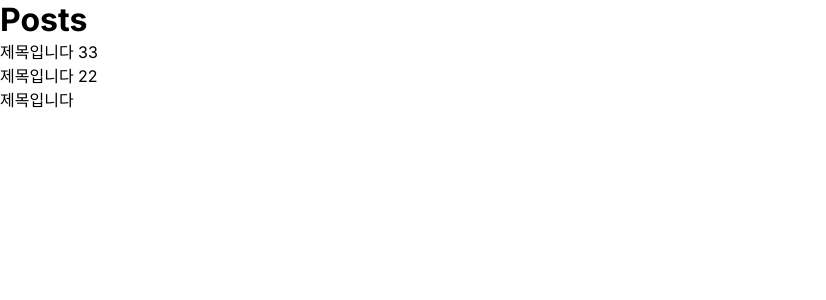
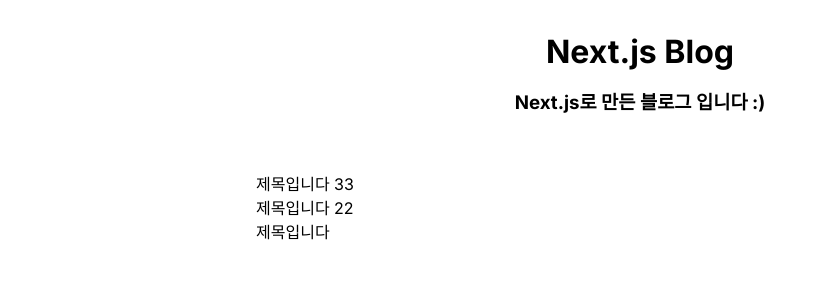
Before and after one commit to foreknowledge/nextjs-markdown-blog, a Next.js app: page / in a window 1280 px wide. Shown: the top 300 px of the page, without its empty margins (0-826 px from the left). Built offline with nearby package versions, Linux system fonts and the light colour scheme.

Commit message:
feat: Home page styling

```diff
--- a/src/pages/index.tsx
+++ b/src/pages/index.tsx
@@ -4,8 +4,14 @@
 import { GetStaticProps } from 'next';
 import { Inter } from 'next/font/google';
 import Head from 'next/head';
+import styles from '@/styles/home.module.css';
 
 const inter = Inter({ subsets: ['latin'] });
+
+const metadata = {
+  title: 'Next.js Blog',
+  description: 'Next.js로 만든 블로그 입니다 :)',
+};
 
 interface Props {
   allPostsData: PostMeta[];
@@ -15,13 +21,16 @@
   return (
     <>
       <Head>
-        <title>Next.js Blog</title>
-        <meta name="description" content="Next.js로 만든 블로그 입니다." />
+        <title>{metadata.title}</title>
+        <meta name="description" content={metadata.description} />
         <meta name="viewport" content="width=device-width, initial-scale=1" />
         <link rel="icon" href="/favicon.ico" />
       </Head>
-      <main className={inter.className}>
-        <h1>Posts</h1>
+      <main className={`${styles.container} ${inter.className}`}>
+        <header className={styles.header}>
+          <h1 className={styles.title}>{metadata.title}</h1>
+          <h3 className={styles.description}>{metadata.description}</h3>
+        </header>
         <PostList posts={allPostsData} />
       </main>
     </>
--- a/src/styles/globals.css
+++ b/src/styles/globals.css
@@ -14,3 +14,9 @@
   color: inherit;
   text-decoration: none;
 }
+
+li {
+  list-style: none;
+  padding: 0;
+  margin: 0;
+}
--- /dev/null
+++ b/src/styles/home.module.css
@@ -0,0 +1,20 @@
+.container {
+  max-width: 768px;
+  margin: auto;
+}
+
+.header {
+  display: flex;
+  flex-direction: column;
+  align-items: center;
+
+  padding: 2em 1.5em 3em;
+}
+
+.title {
+  margin-bottom: 0.5em;
+}
+
+.description {
+  margin-bottom: 0.5em;
+}
```
